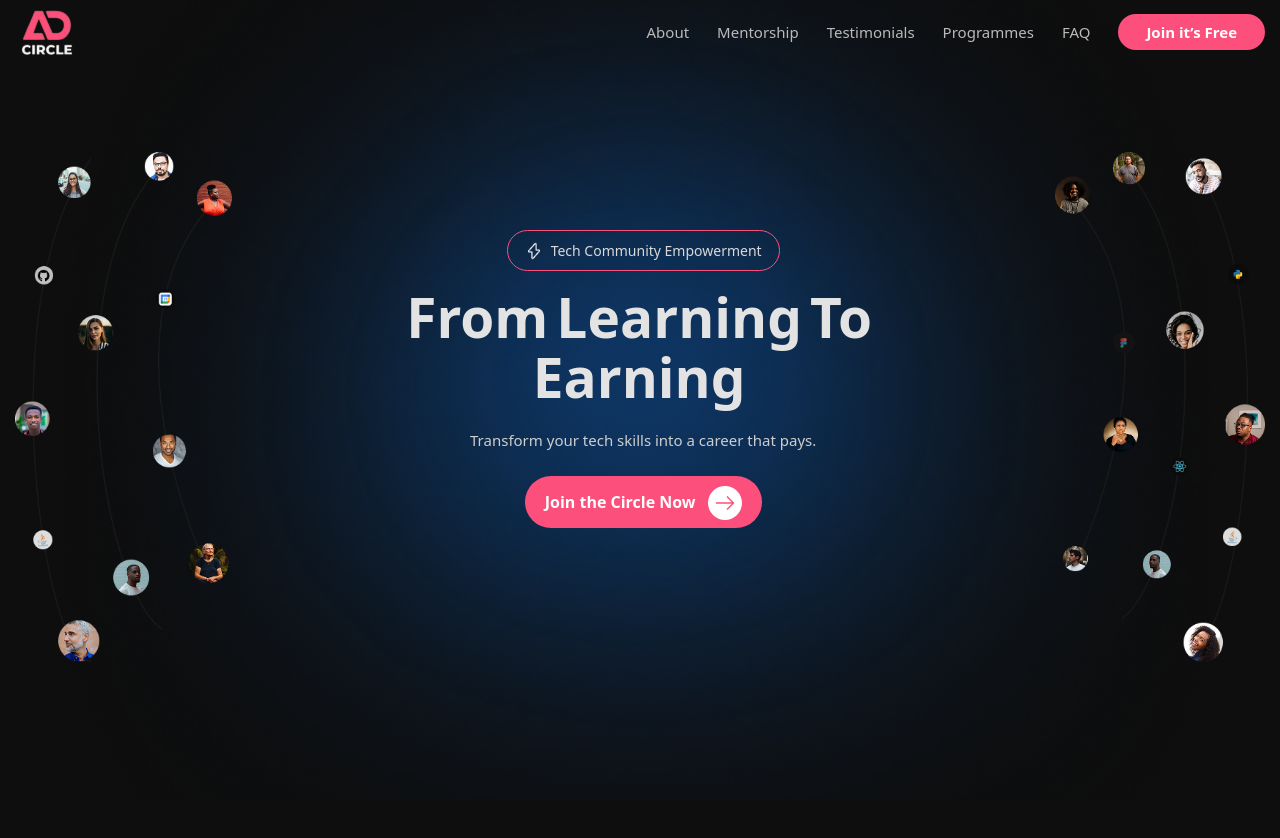
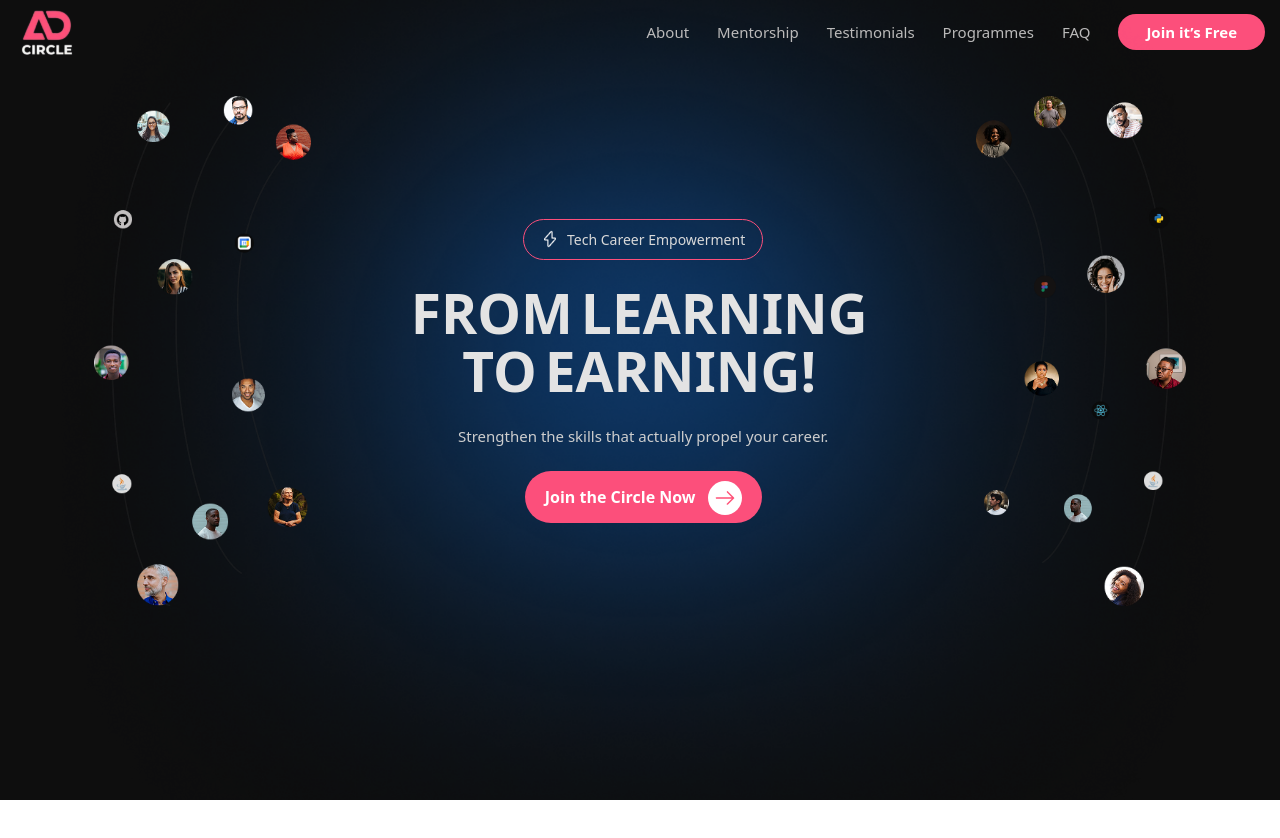
Before and after one commit to OLADIMEJI988/aritdevcircle, a React (Vite) app: page / in a window 1280 px wide. Shown: the top 838 px of the page. After the commit the page ends 800 px from the top, so only its background shows below. Built offline with nearby package versions, Linux system fonts and the light colour scheme.

Commit message:
fixed alignment issue

```diff
--- a/src/pages/LandingPage.jsx
+++ b/src/pages/LandingPage.jsx
@@ -21,7 +21,11 @@ import xsmobilebottomimg from "../assets/Hero circlar image Bottomxsmobile.png";
 export default function LandingPage() {
   const [isOpen, setIsOpen] = useState(false);
 
-  const heading = "From Learning To Earning".split(
+  const heading = "FROM LEARNING".split(
+    " "
+  );
+
+  const earn = "TO EARNING!".split(
     " "
   );
 
@@ -39,7 +43,7 @@ export default function LandingPage() {
 
       {/* Header */}
       <header className="sticky lg:static top-0 bg-[#0e0e0e] py-1 md:py-0 lg:bg-[#0E0E0E] text-[#BBBABA] px-5 md:px-[15px] z-20">
-        <div className="flex justify-between items-center">
+        <div className="flex justify-between items-center mb-8">
           <img className="h-16" src={Logo} alt="logo" />
 
           <button
@@ -98,10 +102,10 @@ export default function LandingPage() {
         </AnimatePresence>
       </header>
 
-      <div className="flex flex-col mobile:max-md:gap-9 gap-7 items-center lg:flex-row mx-[15px] justify-between mobile:max-md:mt-24 md:max-lg:mt-[3vh] lg:mt-[11vh] relative z-10">
+      <div className="flex flex-col lg:flex-row items-center justify-center gap-9 mx-[15px] relative z-10">
         {/* Left Image */}
         <motion.div
-            className="mr-0 md:mr-4 -mt-[70px] md:mt-0 order-first md:order-none"
+            className="flex justify-center items-center"
             initial={{ opacity: 0, x: -50 }}
             animate={{ opacity: 1, x: 0 }}
             transition={{ delay: 1.5, duration: 0.4, ease: "easeOut" }}
@@ -113,7 +117,7 @@ export default function LandingPage() {
         </motion.div>
 
         {/* Center Content */}
-        <div className="mobile:max-sm:mt-4 sm:max-md:mt-2 md:max-lg:-mt-4 lg:-mt-24 text-center order-2 md:order-none">
+        <div className="text-center flex flex-col items-center">
             <motion.div
                 initial={{ opacity: 0, y: -10 }}
                 animate={{ opacity: 1, y: 0 }}
@@ -123,14 +127,14 @@ export default function LandingPage() {
                 <div className="rounded-full mobile:max-xsm:py-[13px] xsm:max-lg:py-4 lg:py-[8px] xl:py-[11px] px-4 flex justify-center items-center mobile:max-xxm:gap-2 xxm:gap-3 md:gap-2">
                     <img src={flash} alt="lightening img" className="mobile:max-xsm:h-[21px] xsm:max-lg:h-[23px] lg:h-[18px] xl:h-[22px]" />
                     <p className="text-[#D9D9D9] mobile:max-xsm:text-[15px] mobile:max-xsm:tracking-wide xsm:max-lg:text-[18px] lg:text-[14px] xl:text-[19px]">
-                    Tech Community Empowerment
+                    Tech Career Empowerment
                     </p>
                 </div>
             </motion.div>
 
-            <div className="lg:max-w-[680px] xl:max-w-full mx-auto mobile:max-xxm:mt-6 xxm:mt-8 lg:mt-4 xl:mt-6">
+            <div className="lg:max-xl:mx-16 xl:mx-12 xl:max-w-full mx-auto mobile:max-xxm:mt-6 xxm:max-lg:mt-7 lg:mt-3">
             <motion.p
-                className="text-[#E3E3E3] mobile:max-xxm:text-[50px] xxm:max-xsm:text-6xl xsm:max-lg:text-7xl lg:text-[55px] xl:text-[66px] font-semibold leading-snug md:leading-[60px] tracking-normal flex flex-wrap justify-center"
+                className="text-[#E3E3E3] mobile:max-xxm:text-[45px] xxm:max-sm:text-[50px] sm:max-lg:text-7xl lg:text-[55px] xl:text-[85px] font-semibold flex-wrap justify-center"
                 initial="hidden"
                 animate="visible"
                 variants={{
@@ -154,12 +158,36 @@ export default function LandingPage() {
             </motion.p>
 
             <motion.p
-                className="text-[#CECECE] mobile:max-xxm:text-[24px] mobile:max-xxm:mx-3 xxm:max-xsm:text-[27px] xsm:max-sm:text-[29px] sm:max-lg:text-[24px] lg:text-[15px] xl:text-[18px] lg:max-w-[550px] mx-auto mobile:max-xxm:mt-5 xxm:max-md:mt-7 md:max-lg:mt-10 lg:mt-[22px] xl:mt-8"
+                className="text-[#E3E3E3] mobile:max-xxm:text-[45px] xxm:max-sm:text-[50px] sm:max-lg:text-7xl lg:text-[55px] xl:text-[85px] font-semibold tracking-normal mobile:max-sm:-mt-3 sm:max-lg:mt-1 lg:max-xl:-mt-6 xl:-mt-10 flex-wrap justify-center"
+                initial="hidden"
+                animate="visible"
+                variants={{
+                hidden: {},
+                visible: { transition: { staggerChildren: 0.05, delayChildren: 0.3 } },
+                }}
+            >
+                {earn.map((word, i) => (
+                <motion.span
+                    key={i}
+                    variants={{
+                    hidden: { opacity: 0, y: 20 },
+                    visible: { opacity: 1, y: 0 },
+                    }}
+                    transition={{ duration: 0.3 }}
+                    className="mr-2"
+                >
+                    {word}
+                </motion.span>
+                ))}
+            </motion.p>
+
+            <motion.p
+                className="text-[#CECECE] mobile:max-xxm:text-[24px] mobile:max-xxm:mx-3 xxm:max-xsm:text-[27px] xsm:max-sm:text-[29px] sm:max-lg:text-[24px] lg:text-[15px] xl:text-[18px] lg:max-w-[550px] mx-auto mobile:max-sm:mt-3 sm:max-lg:mt-7 lg:mt-3"
                 initial={{ opacity: 0, y: 20 }}
                 animate={{ opacity: 1, y: 0 }}
                 transition={{ duration: 0.4, delay: 0.9 }}
             >
-                Transform your tech skills into a career that pays.
+                Strengthen the skills that actually propel your career.
             </motion.p>
             </div>
 
@@ -179,7 +207,7 @@ export default function LandingPage() {
 
         {/* Right Image */}
         <motion.div
-            className="ml-0 mobile:max-md:mt-7 md:max-lg:mt-4 lg:mt-0 md:ml-4 flex justify-center items-center order-last md:order-none"
+            className="flex justify-center items-center"
             initial={{ opacity: 0, x: 50 }}
             animate={{ opacity: 1, x: 0 }}
             transition={{ delay: 1.6, duration: 0.4, ease: "easeOut" }}
```
Also changed, not shown: src/assets/inner glow.png.
